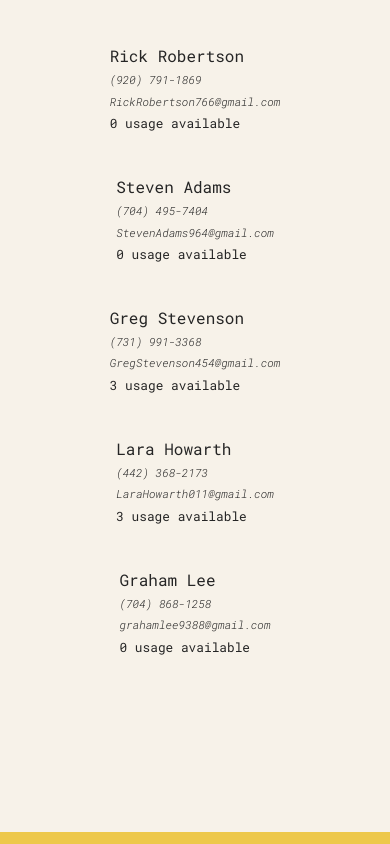
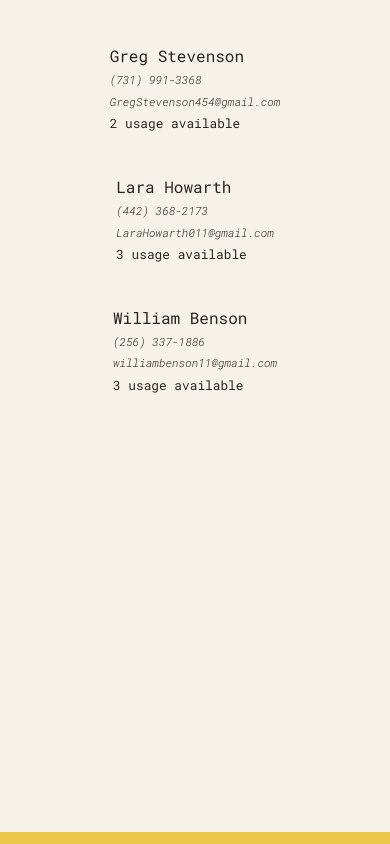
Before and after one commit to Chingsan53/chevron-gas, a React (Create React App) app: page / in a window 390 px wide. Built offline with nearby package versions, Linux system fonts and the light colour scheme.

Commit message:
added new phone number

```diff
--- a/src/App.js
+++ b/src/App.js
@@ -7,23 +7,12 @@ const numberData = [
   //   gmail: "BrettHarding381@gmail.com",
   //   status: "1 usage available",
   // },
-  {
-    name: "Rick Robertson",
-    phoneNumber: "(920) 791-1869",
-    gmail: "RickRobertson766@gmail.com",
-    status: "0 usage available",
-  },
-  {
-    name: "Steven Adams",
-    phoneNumber: "(704) 495-7404",
-    gmail: "StevenAdams964@gmail.com",
-    status: "0 usage available",
-  },
+
   {
     name: "Greg Stevenson",
     phoneNumber: "(731) 991-3368",
     gmail: "GregStevenson454@gmail.com",
-    status: "3 usage available",
+    status: "2 usage available",
   },
   {
     name: "Lara Howarth",
@@ -32,10 +21,10 @@ const numberData = [
     status: "3 usage available",
   },
   {
-    name: "Graham Lee",
-    phoneNumber: "(704) 868-1258",
-    gmail: "grahamlee9388@gmail.com",
-    status: "0 usage available",
+    name: "William Benson",
+    phoneNumber: "(256) 337-1886",
+    gmail: "williambenson11@gmail.com",
+    status: "3 usage available",
   },
 ];
 
```
